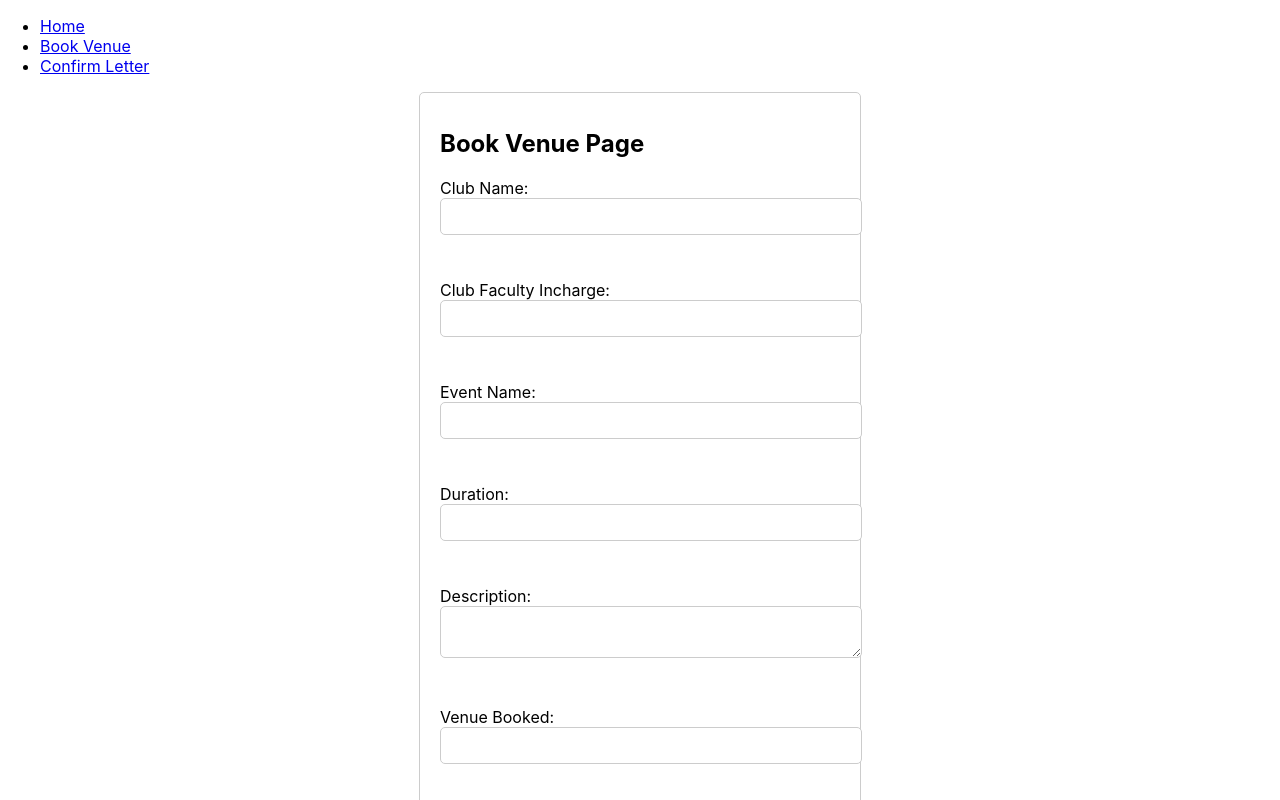
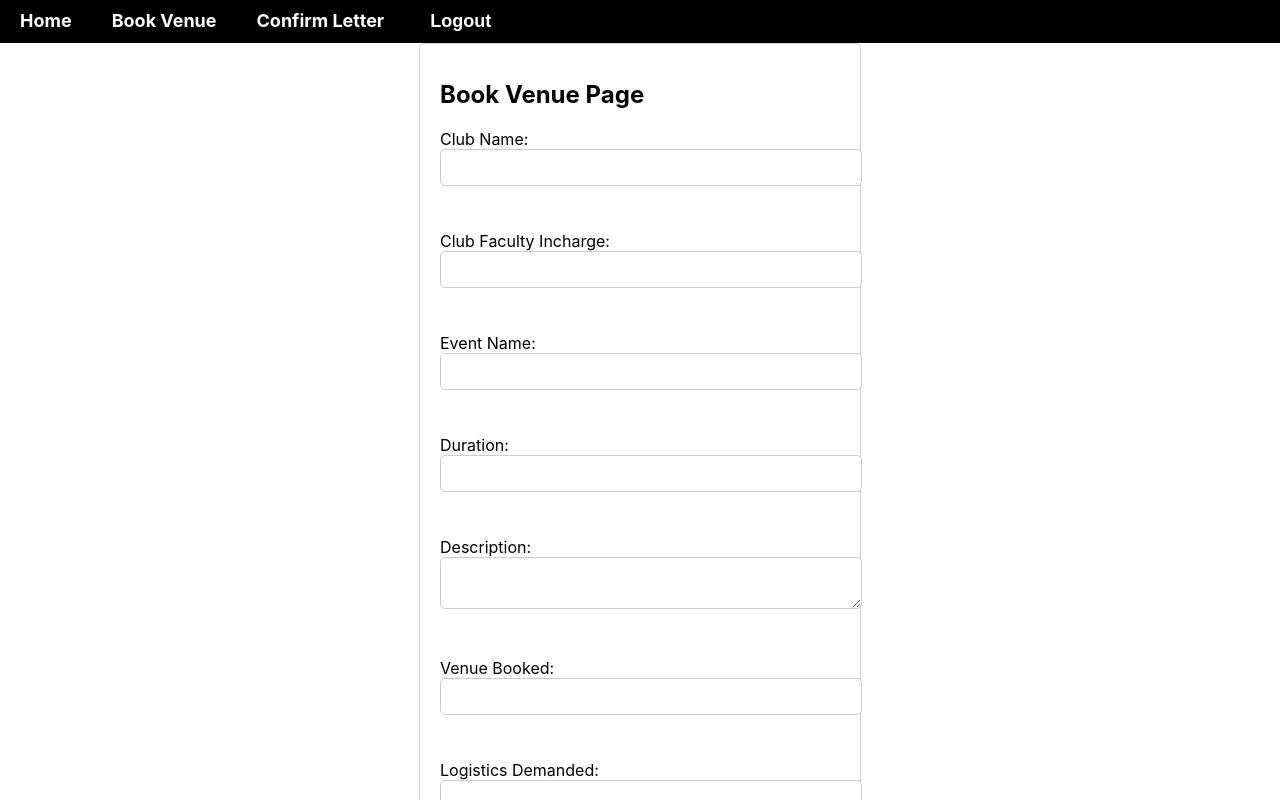
Before and after one commit to bgargy/bms_venue, a React (Create React App) app: page /book-venue in a window 1280 px wide. Shown: the top 800 px of the page. Built offline with nearby package versions, Linux system fonts and the light colour scheme.

Commit message:
Frontend 1

```diff
--- a/src/components/Button.css
+++ b/src/components/Button.css
@@ -1,62 +1,61 @@
+/* LoginButton.css */
+
+/* Container for the login box and video background */
 .container {
-    position: fixed;
-    top: 0;
-    left: 0;
-    width: 100vw; /* Use viewport width instead of percentage */
-    height: 100vh; /* Use viewport height instead of percentage */
-    overflow: hidden;
+  position: relative;
+  width: 100%;
+  height: 100vh; /* Make the container cover the entire viewport height */
 }
 
+/* Video background */
 .video-background {
   position: absolute;
   top: 0;
   left: 0;
-    width: 100vw;
-    height: 100vh;
-    z-index: -1;
-  }
-
-  .video-background video {
   width: 100%;
   height: 100%;
   object-fit: cover;
 }
 
-
+/* Login box */
 .login-box {
   position: absolute;
   top: 50%;
   left: 50%;
   transform: translate(-50%, -50%);
-    background-color: rgba(255, 255, 255, 0.8); /* Transparent white background for the login box */
+  background-color: rgba(255, 255, 255, 0.8); /* Semi-transparent white background */
   padding: 20px;
   border-radius: 10px;
-    box-shadow: 0 0 10px rgba(0, 0, 0, 0.3); /* Drop shadow effect */
-    width: 300px; /* Adjust width as needed */
+  text-align: center;
 }
 
+/* Login box heading */
 .login-box h2 {
   margin-bottom: 20px;
 }
 
+/* Login box inputs */
 .login-box input {
-    width: calc(100% - 20px); /* Take padding into account */
+  width: calc(100% - 20px); /* Set width to 100% minus padding */
   padding: 10px;
   margin-bottom: 10px;
   border: 1px solid #ccc;
   border-radius: 5px;
+  box-sizing: border-box; /* Ensure padding and border are included in width calculation */
 }
 
+/* Login box button */
 .login-box button {
-    width: 100%;
+  width: calc(100% - 20px); /* Set width to 100% minus padding */
   padding: 10px;
-    background-color: #007bff;
+  background-color: #007bff; /* Primary button color */
   color: #fff;
   border: none;
   border-radius: 5px;
   cursor: pointer;
 }
 
+/* Login box button hover effect */
 .login-box button:hover {
-    background-color: #0056b3;
+  background-color: #0056b3; /* Darker shade of primary button color on hover */
 }
--- a/src/components/ConfirmLetterPage.js
+++ b/src/components/ConfirmLetterPage.js
@@ -0,0 +1,13 @@
+import React from 'react';
+
+const ConfirmLetterPage = () => {
+  return (
+    <div>
+      <h1>Confirm Venue Page</h1>
+      <p>This is the Confirm Venue Page.</p>
+      <p>You can add more content here, such as details about the venue confirmation process.</p>
+    </div>
+  );
+}
+
+export default ConfirmLetterPage;
--- a/src/components/HomePage.js
+++ b/src/components/HomePage.js
@@ -1,13 +1,64 @@
+import React from "react";
+import bmsceAbout from "./bmsceAbout.png";
 
-import React from 'react';
+const Home = ({ isMenuShown }) => {
+  const backgroundStyle = {
+    backgroundColor: "black",
+    color: "white" // Assuming you want white text on black background
+  };
 
-const HomePage = () => {
+  const facts = [
+    {
+      id: 1,
+      title: "Gargi",
+      subtitle: "1BM22CS099",
+    },
+    {
+      id: 2,
+      title: "Gayatri",
+      subtitle: "1BM22CS102",
+    },
+    {
+      id: 3,
+      title: "Pragna",
+      subtitle: "1BM22CS103",
+    },
+    {
+      id: 4,
+      title: "Gaurav",
+      subtitle: "1BM22CS100",
+    },
+  ];
+
   return (
-    <div>
-      <h1>Home Page</h1>
-      {/* Add content for the home page */}
+    <div className="relative w-full h-screen overflow-hidden">
+  <img
+    src={bmsceAbout}
+    alt="BMSCE About"
+    className="absolute inset-0 w-full h-full object-cover object-center z-0 filter drop-shadow"
+  />
+
+      <div className="absolute inset-0 flex flex-col items-center justify-center" style={backgroundStyle}>
+        <h1 className="text-5xl lg:text-7xl">Campus Space</h1>
+        <br />
+        <h1 className="text-5xl lg:text-7xl capitalize mb-12">
+          Automate <span className="font-bold">College Venue</span> permissions
+        </h1>
+
+        <div className="grid lg:grid-cols-4 text-left gap-8 mb-16">
+          {facts.map(({ id, title, subtitle }) => (
+            <div
+              key={id}
+              className="bg-orange-400 text-white py-4 px-6 rounded-lg shadow-md text-center relative"
+            >
+              <h1 className="text-4xl lg:text-5xl font-bold mb-2">{title}</h1>
+              <p className="text-lg">{subtitle}</p>
+            </div>
+          ))}
+        </div>
+      </div>
     </div>
   );
-}
+};
 
-export default HomePage;
+export default Home;
--- a/src/components/LoginButton.js
+++ b/src/components/LoginButton.js
@@ -19,7 +19,6 @@ const LoginButton = () => {
             navigate("/");
         }
     }
-
 
     return (
         <div className="container">
--- a/src/components/Navbar.js
+++ b/src/components/Navbar.js
@@ -1,22 +1,72 @@
 import React from 'react';
-import { Link } from 'react-router-dom';
+import { Link, useNavigate } from 'react-router-dom';
 
 const Navbar = () => {
+  const navigate = useNavigate();
+
+  const handleLogout = () => {
+    // Perform logout actions here, such as clearing user session or local storage
+    // For simplicity, let's just redirect back to the login page
+    navigate("/");
+  };
+
   return (
-    <nav>
-      <ul>
-        <li>
-          <Link to="/home">Home</Link>
+    <nav style={navStyle}>
+      <ul style={ulStyle}>
+        <li style={liStyle}>
+          <Link to="/home" style={linkStyle}>Home</Link>
         </li>
-        <li>
-          <Link to="/book-venue">Book Venue</Link>
+        <li style={liStyle}>
+          <Link to="/book-venue" style={linkStyle}>Book Venue</Link>
         </li>
-        <li>
-          <Link to="/confirm-letter">Confirm Letter</Link>
+        <li style={liStyle}>
+          <Link to="/confirm-letter" style={linkStyle}>Confirm Letter</Link>
+        </li>
+        <li style={{ marginLeft: 'auto', ...liStyle }}> {/* This will push the logout button to the right */}
+          <button onClick={handleLogout} style={logoutButtonStyle}>Logout</button>
         </li>
       </ul>
     </nav>
   );
 }
 
+// Styles
+const navStyle = {
+  background: '#000', // Black background
+  padding: '10px 0', // Add some padding to the nav
+}
+
+const ulStyle = {
+  listStyleType: 'none', // Remove default list styles
+  margin: 0,
+  padding: 0,
+  display: 'flex', // Use flexbox layout
+}
+
+const liStyle = {
+  margin: '0 20px', // Add some margin between list items
+}
+
+const linkStyle = {
+  color: '#fff', // Set text color to white
+  textDecoration: 'none', // Remove underline from links
+  fontSize: '18px', // Set font size
+  ffontFamily: 'Poppins, sans-serif',
+  fontWeight: 'bold', // Set font weight to bold
+  transition: 'color 0.3s ease', // Add transition effect for color change
+}
+
+
+const logoutButtonStyle = {
+  color: '#fff', // Set text color to white
+  background: 'none', // Transparent background
+  border: 'none', // Remove border
+  fontSize: '18px', // Set font size
+  fontFamily: 'Arial, sans-serif', // Specify font family
+  fontWeight: 'bold', // Set font weight to bold
+  cursor: 'pointer', // Show pointer cursor on hover
+  transition: 'color 0.3s ease', // Add transition effect for color change
+}
+
+
 export default Navbar;
```
Also changed, not shown: src/pages/Unsuccessful.js (deleted, +0 -17 lines), src/components/bmsceAbout.png (added), src/components/bmsceLogo.png (added), src/pages/Pages.css (deleted), src/pages/Successful.js (deleted). Lines whose indentation alone changed are shown as unchanged.
